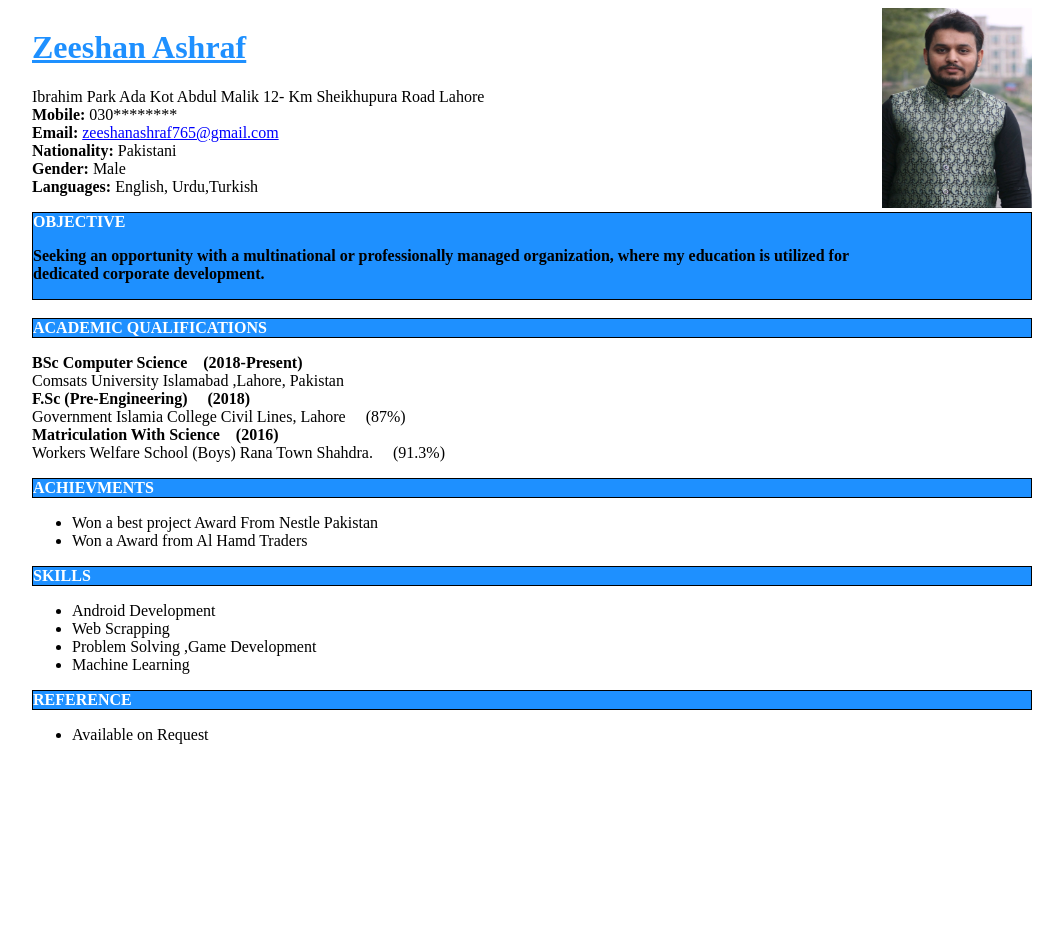
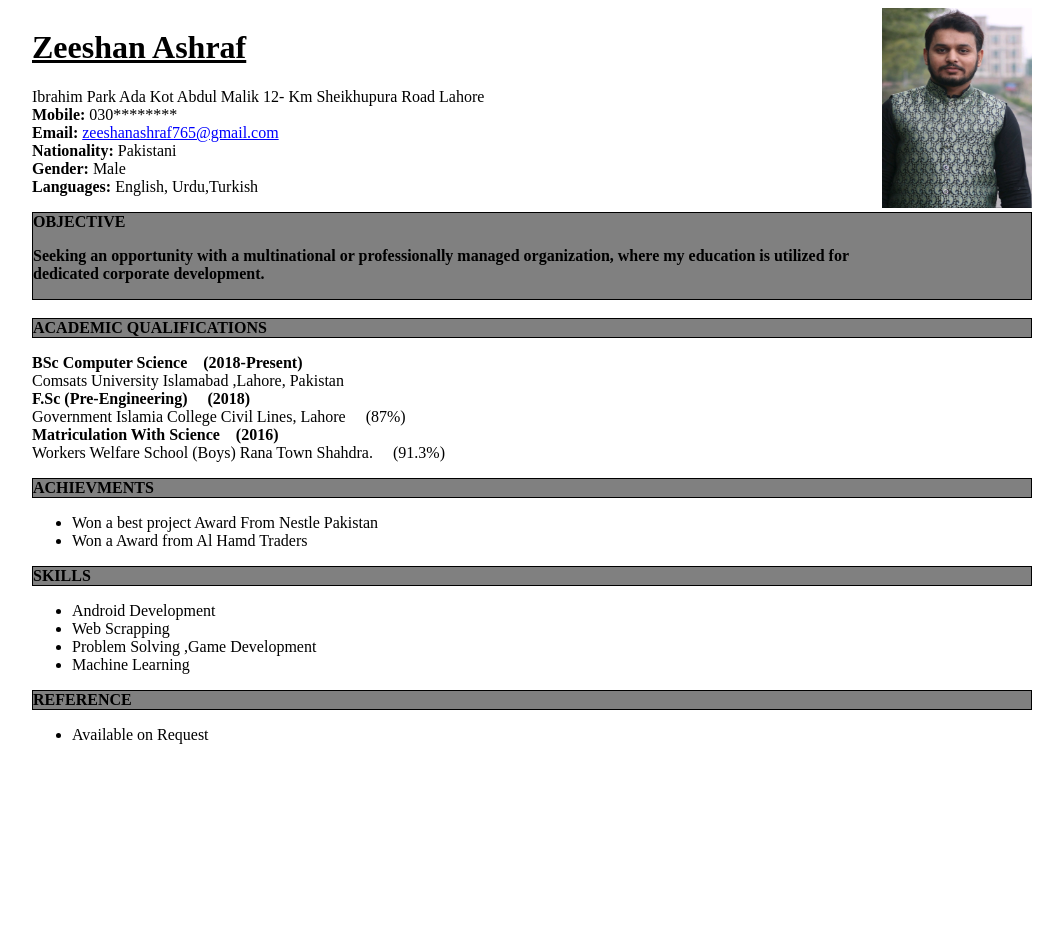
Before and after one commit to Zeeshan765/fa18-bcs-210-assignment-1, a PHP site: page / in a window 1280 px wide. Shown: the top 950 px of the page, without its empty margins (108-1171 px from the left). Run offline with PHP 8.4, Linux system fonts and the light colour scheme.

Commit message:
new changes

```diff
--- a/css/mystyles.css
+++ b/css/mystyles.css
@@ -17,12 +17,12 @@
 
 }
 
-.blueback{
+.greyback{
     border: 1px solid black;
     font-size: medium;
-    background-color:dodgerblue;
+    background-color:grey;
     font-weight: bold;
-    text-decoration: white;
+
 }
 .bolding{
     font-weight: bold;
--- a/index.html
+++ b/index.html
@@ -14,7 +14,7 @@
 
     </div>
     <div id="Left">
-   <h1 style="color:dodgerblue"><u>Zeeshan Ashraf</u></h1>
+   <h1><u>Zeeshan Ashraf</u></h1>
    <p> Ibrahim Park Ada Kot Abdul Malik 12- Km Sheikhupura Road Lahore<br>
     <span class="bolding">Mobile: </span>030******** <br>
     <span class="bolding">Email: </span>  <span style="color:blue"> <u>zeeshanashraf765@gmail.com </u></span></span> <br>
@@ -27,10 +27,10 @@
 
 
 
-  <div class="blueback" style="color: white;"> OBJECTIVE
-       <p> <span style= "color: black">Seeking an opportunity with a multinational or professionally managed organization, where my education is utilized for <br> dedicated corporate development.</span> </p>
+  <div class="greyback" "> OBJECTIVE
+       <p> Seeking an opportunity with a multinational or professionally managed organization, where my education is utilized for <br> dedicated corporate development. </p>
     </div> <br>
-    <div class="blueback" style="color: white;">ACADEMIC QUALIFICATIONS   </div>
+    <div class="greyback" ">ACADEMIC QUALIFICATIONS   </div>
         <p>
          <span class="bolding">BSc Computer Science  &nbsp  &nbsp(2018-Present)</span> <br>
          Comsats University Islamabad ,Lahore, Pakistan <br>
@@ -40,7 +40,7 @@
          Workers Welfare School (Boys) Rana Town Shahdra.  &nbsp  &nbsp (91.3%) <br>
         </p>
 
-    <div class="blueback" style="color: white;"> ACHIEVMENTS  </div>
+    <div class="greyback"> ACHIEVMENTS  </div>
 
         <ul>
             <li>Won a best project Award From Nestle Pakistan</li>
@@ -48,14 +48,14 @@
         </ul>
 
 
-    <div class="blueback" style="color: white;"> SKILLS   </div>
+    <div class="greyback"> SKILLS   </div>
         <ul>
             <li>Android Development</li>
             <li>Web Scrapping</li>
             <li>Problem Solving ,Game Development</li>
             <li>Machine Learning</li>
         </ul>
-       <div class="blueback" style="color: white;"> REFERENCE   </div>
+       <div class="greyback" > REFERENCE   </div>
            <ul>
                <li>Available on Request</li>
            </ul>
```
